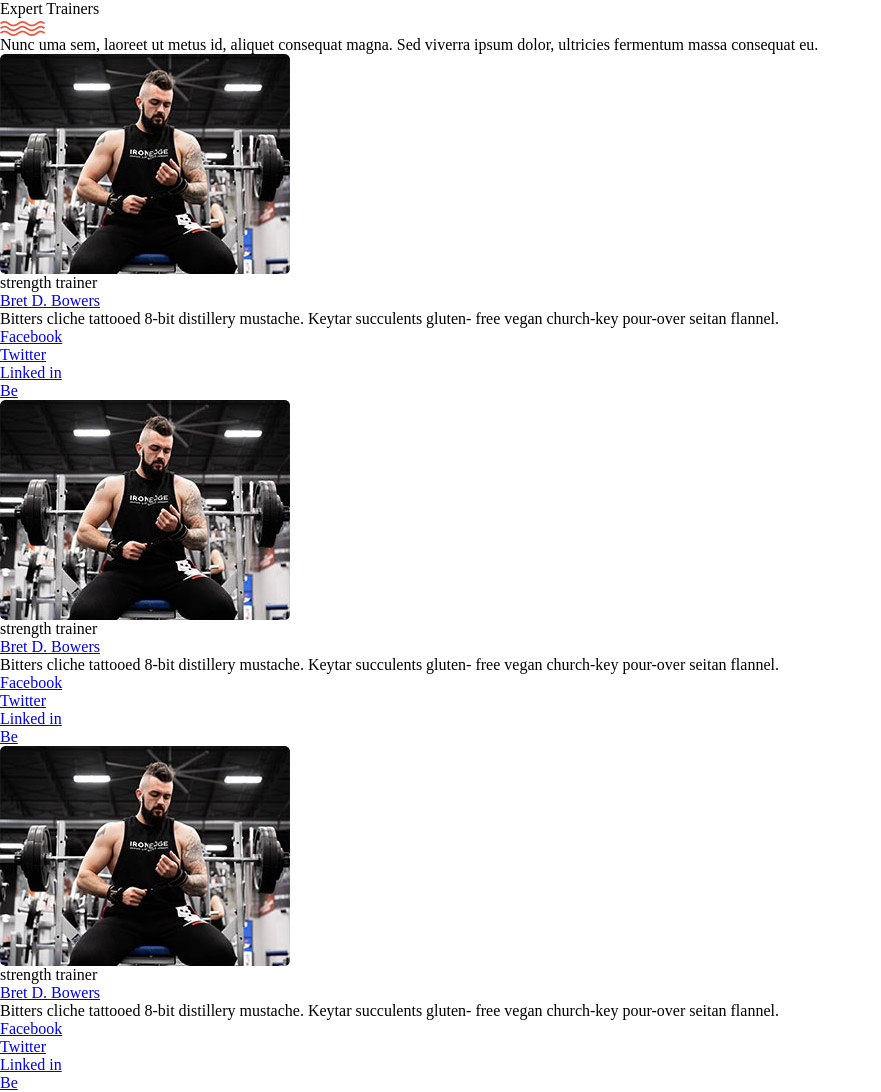
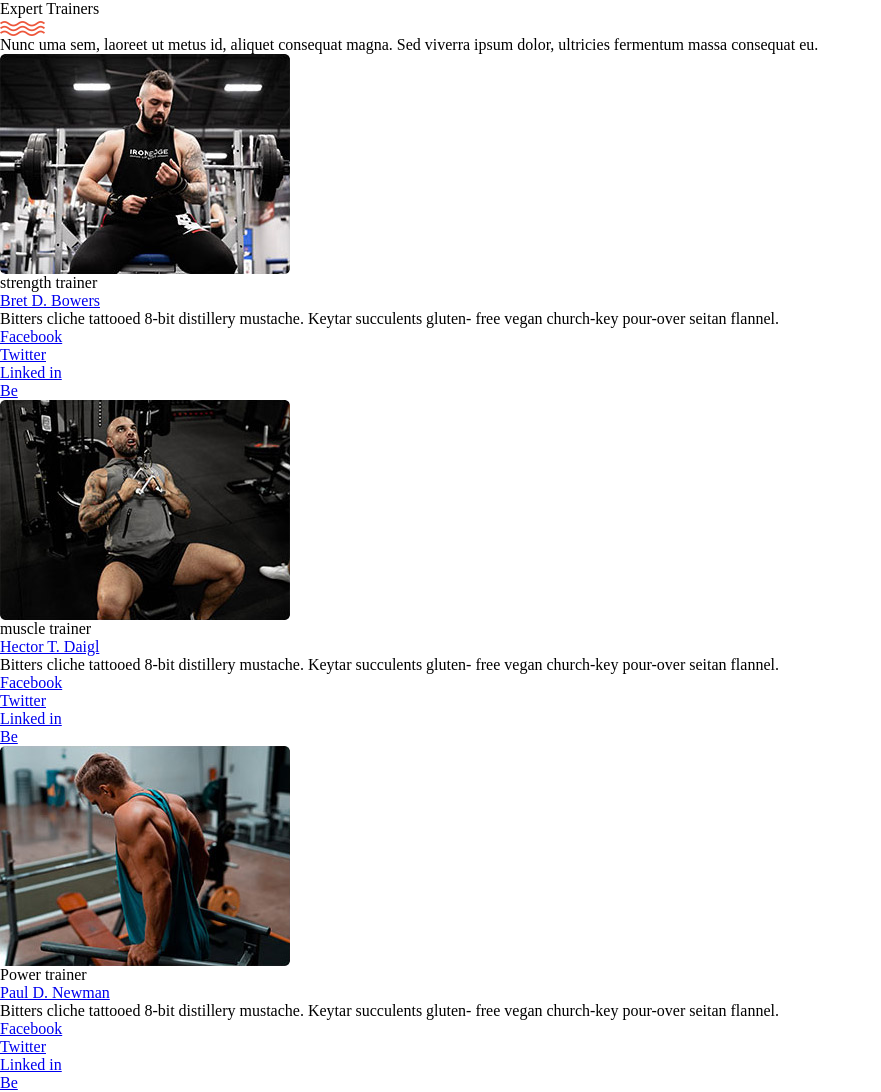
Before and after one commit to axionedgrushikesh/Training-studio, a plain HTML site: page index.html in a window 1280 px wide. Shown: the whole page, without its empty margins (0-881 px from the left). Drawn offline with Linux system fonts and the light colour scheme; files whose address does not match are found by name.

Commit message:
html changes  added

```diff
--- a/index.html
+++ b/index.html
@@ -90,13 +90,13 @@
             <article>
               <figure>
                 <a href="#FIXME" title="Bret D. Bowers">
-                  <img src="assets/images/first-trainer.jpg" alt="First Trainer">
+                  <img src="assets/images/second-trainer.jpg" alt="Second Trainer">
                 </a>
               </figure>
               <div class="article-details">
-                <span class="trainer-info">strength trainer</span>
+                <span class="trainer-info">muscle trainer</span>
                 <h2>
-                  <a href="#FIXME" title="Bret D. Bowers">Bret D. Bowers</a>
+                  <a href="#FIXME" title="Bret D. Bowers">Hector T. Daigl</a>
                 </h2>
                 <p>
                   Bitters cliche tattooed 8-bit distillery mustache.
@@ -124,13 +124,13 @@
             <article>
               <figure>
                 <a href="#FIXME" title="Bret D. Bowers">
-                  <img src="assets/images/first-trainer.jpg" alt="First Trainer">
+                  <img src="assets/images/third-trainer.jpg" alt="Third Trainer">
                 </a>
               </figure>
               <div class="article-details">
-                <span class="trainer-info">strength trainer</span>
+                <span class="trainer-info">Power trainer</span>
                 <h2>
-                  <a href="#FIXME" title="Bret D. Bowers">Bret D. Bowers</a>
+                  <a href="#FIXME" title="Bret D. Bowers">Paul D. Newman</a>
                 </h2>
                 <p>
                   Bitters cliche tattooed 8-bit distillery mustache.
```
